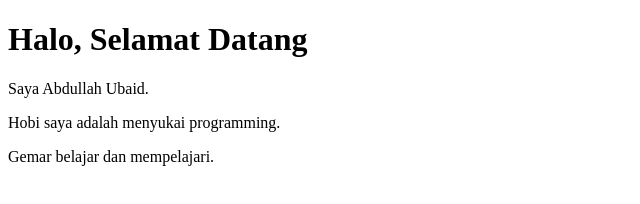
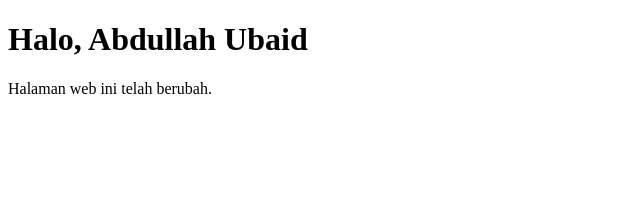
Before and after one commit to auxtern/latihan-html, a plain HTML site: page index.html in a window 1280 px wide. Shown: the whole page, without its empty margins (0-640 px from the left). Drawn offline with Linux system fonts and the light colour scheme.

Commit message:
Update index.html

```diff
--- a/index.html
+++ b/index.html
@@ -5,9 +5,7 @@
     <title>Latihan HTML</title>
   </head>
   <body>
-    <h1>Halo, Selamat Datang</h1>
-    <p>Saya Abdullah Ubaid.</p>
-    <p>Hobi saya adalah menyukai programming.</p>
-    <p>Gemar belajar dan mempelajari.</p>
+    <h1>Halo, Abdullah Ubaid</h1>
+    <p>Halaman web ini telah berubah.</p>
   </body>
 </html>
```
